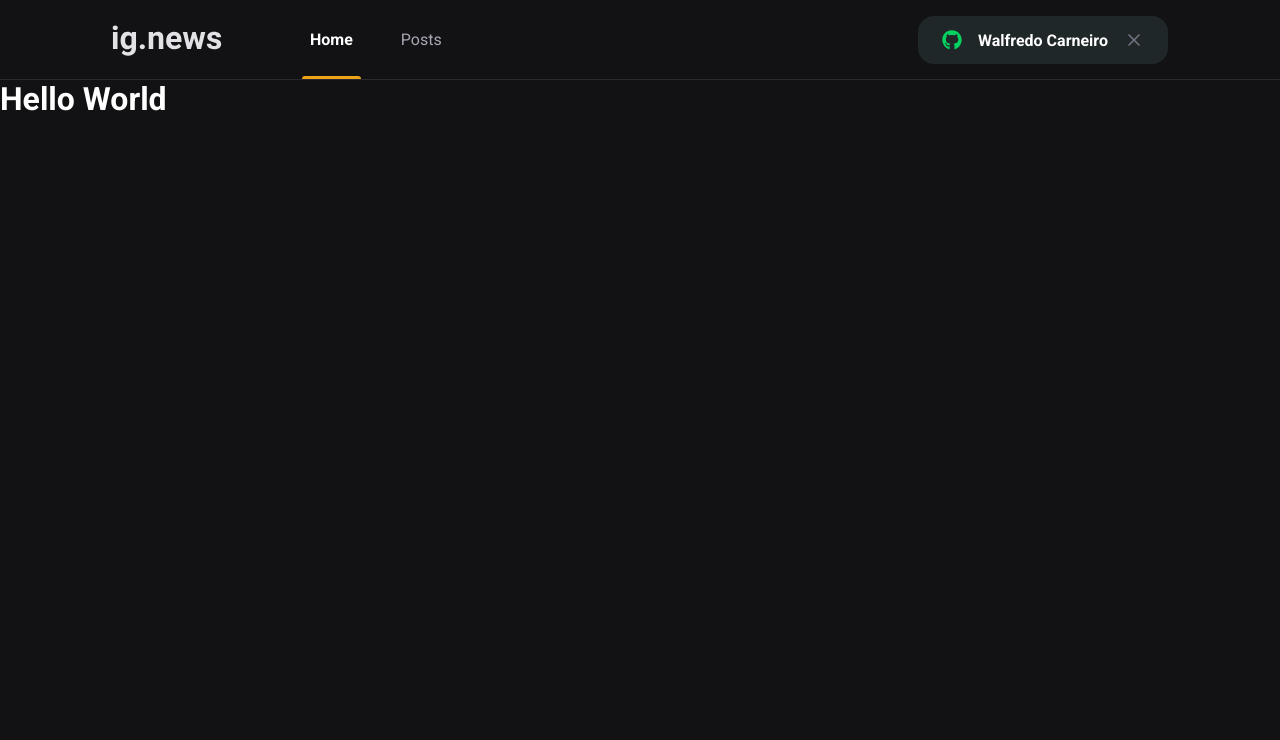
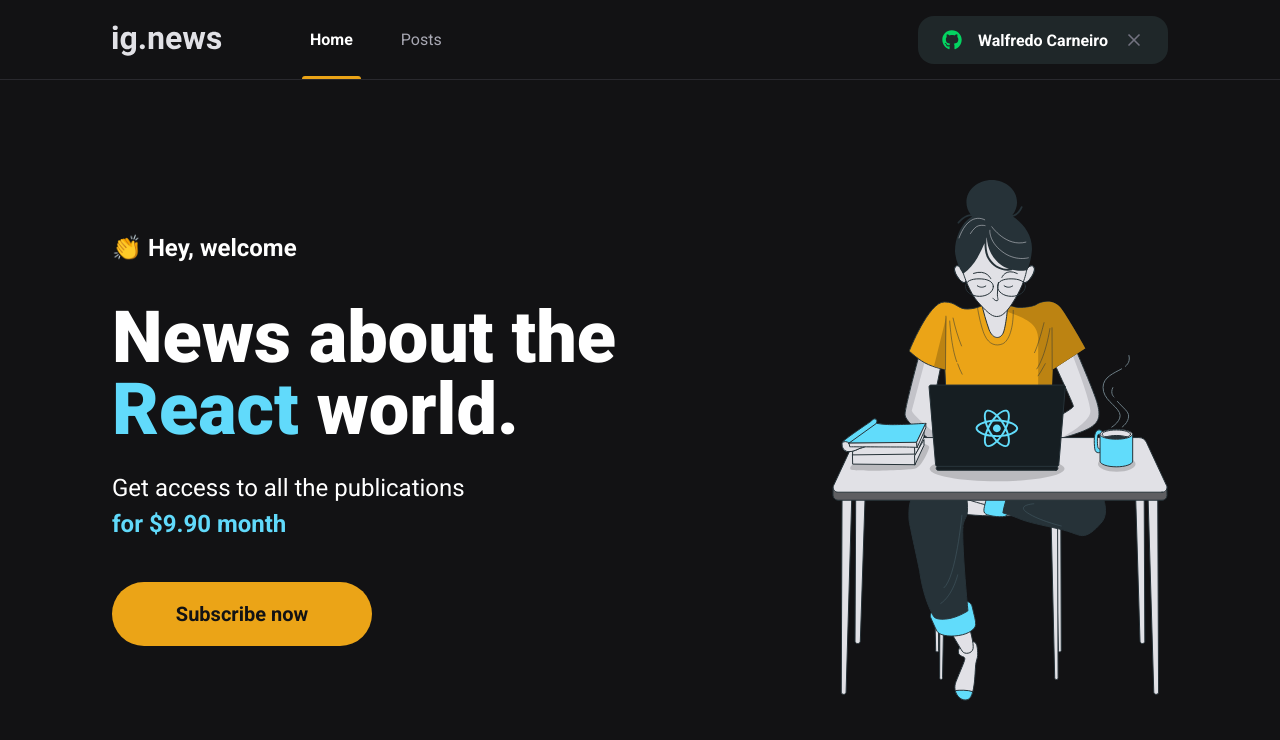
Before and after one commit to walfredocarneiro/Ignite-ReactJS-Fundamentos-do-Next.js-ig.news, a Next.js app: page / in a window 1280 px wide. Shown: the top 740 px of the page. Built offline with nearby package versions, Linux system fonts and the light colour scheme.

Commit message:
Subscribe Button Component

```diff
--- /dev/null
+++ b/src/components/SubscribeButton/index.tsx
@@ -0,0 +1,12 @@
+import styles from './styles.module.scss';
+
+export function SubscribeButton(){
+  return(
+    <button
+      type='button'
+      className={styles.subscribeButton}
+    >
+      Subscribe now
+    </button>
+  )
+}
--- /dev/null
+++ b/src/components/SubscribeButton/styles.module.scss
@@ -0,0 +1,20 @@
+.subscribeButton {
+  width: 260px;
+  height: 4rem;
+  border: 0;
+  border-radius: 2rem;
+  background: var(--yellow-500);
+  color: var(--gray-900);
+  font-size: 1.25rem;
+  font-weight: bold;
+
+  display: flex;
+  align-items: center;
+  justify-content: center;
+
+  transition: filter 0.2s;
+
+  &:hover {
+    filter: brightness(0.8);
+  }
+}
--- /dev/null
+++ b/src/pages/home.module.scss
@@ -0,0 +1,45 @@
+.contentContainer {
+  max-width: 1120px;
+  margin: 0 auto;
+  padding: 0 2rem;
+  height: calc(100vh - 5rem);
+
+  display: flex;
+  align-items: center;
+  justify-content: space-between;
+}
+
+.hero {
+  max-width: 600px;
+
+  > span {
+    font-size: 1.5rem;
+    font-weight: bold;
+  }
+
+  h1 {
+    font-size: 4.5rem;
+    line-height: 4.5rem;
+    font-weight: 900;
+    margin-top: 2.5rem;
+
+    span {
+      color: var(--cyan-500);
+    }
+  }
+
+  p {
+    font-size: 1.5rem;
+    line-height: 2.25rem;
+    margin-top: 1.5rem;
+
+    span {
+      color: var(--cyan-500);
+      font-weight: bold;
+    }
+  }
+
+  button {
+    margin-top: 2.5rem;
+  }
+}
--- a/src/pages/index.tsx
+++ b/src/pages/index.tsx
@@ -1,14 +1,26 @@
 import Head from 'next/head';
+
+import { SubscribeButton } from '../components/SubscribeButton';
+import styles from './home.module.scss';
 
 export default function Home() {
   return (
     <>
         <Head>
-          <title>Início | ig.news</title>
+          <title>Home | ig.news</title>
         </Head>
-        <h1>
-          Hello World
-        </h1>
+        <main className={styles.contentContainer}>
+          <section className={styles.hero}>
+            <span>👏 Hey, welcome</span>
+            <h1>News about the <span>React</span> world.</h1>
+            <p>
+              Get access to all the publications <br />
+              <span>for $9.90 month</span>
+            </p>
+            <SubscribeButton />
+          </section>
+          <img src="/images/avatar.svg" alt="Girl coding" />
+        </main>
     </>
   )
 }
```
